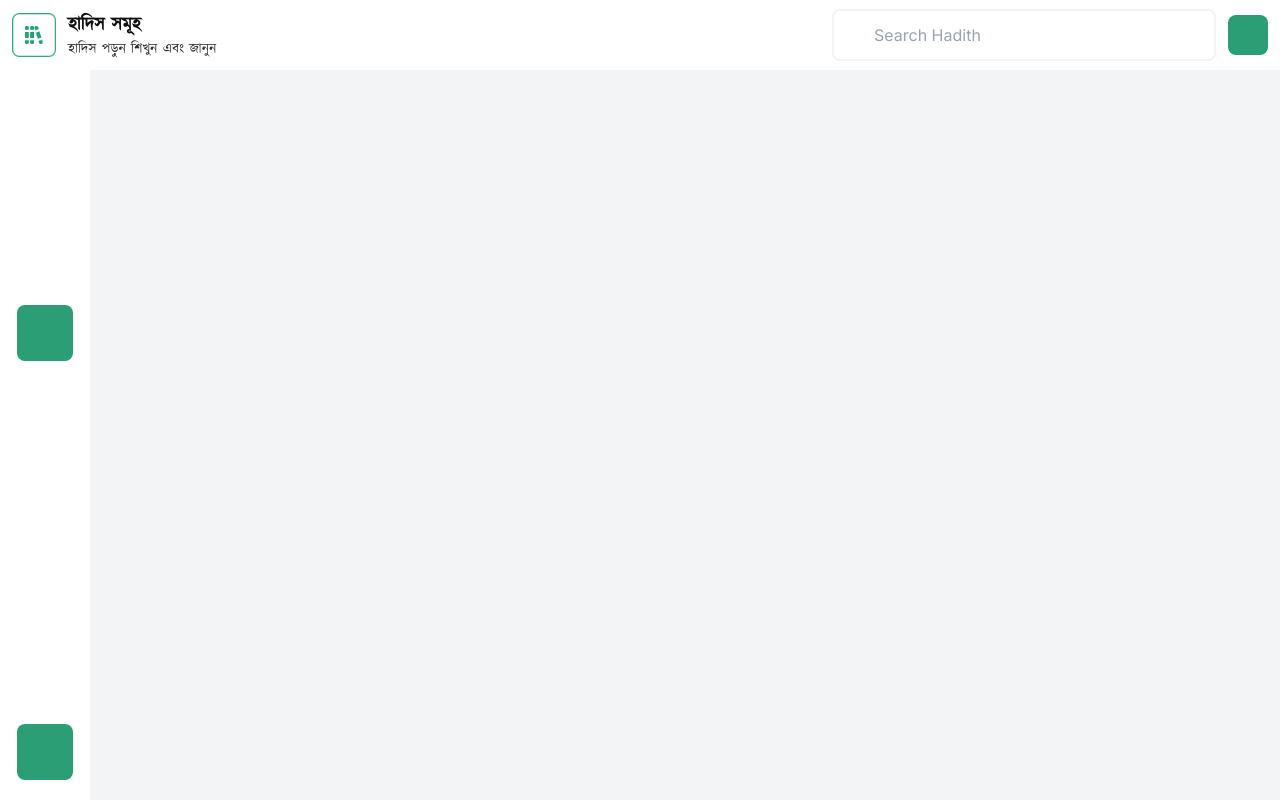
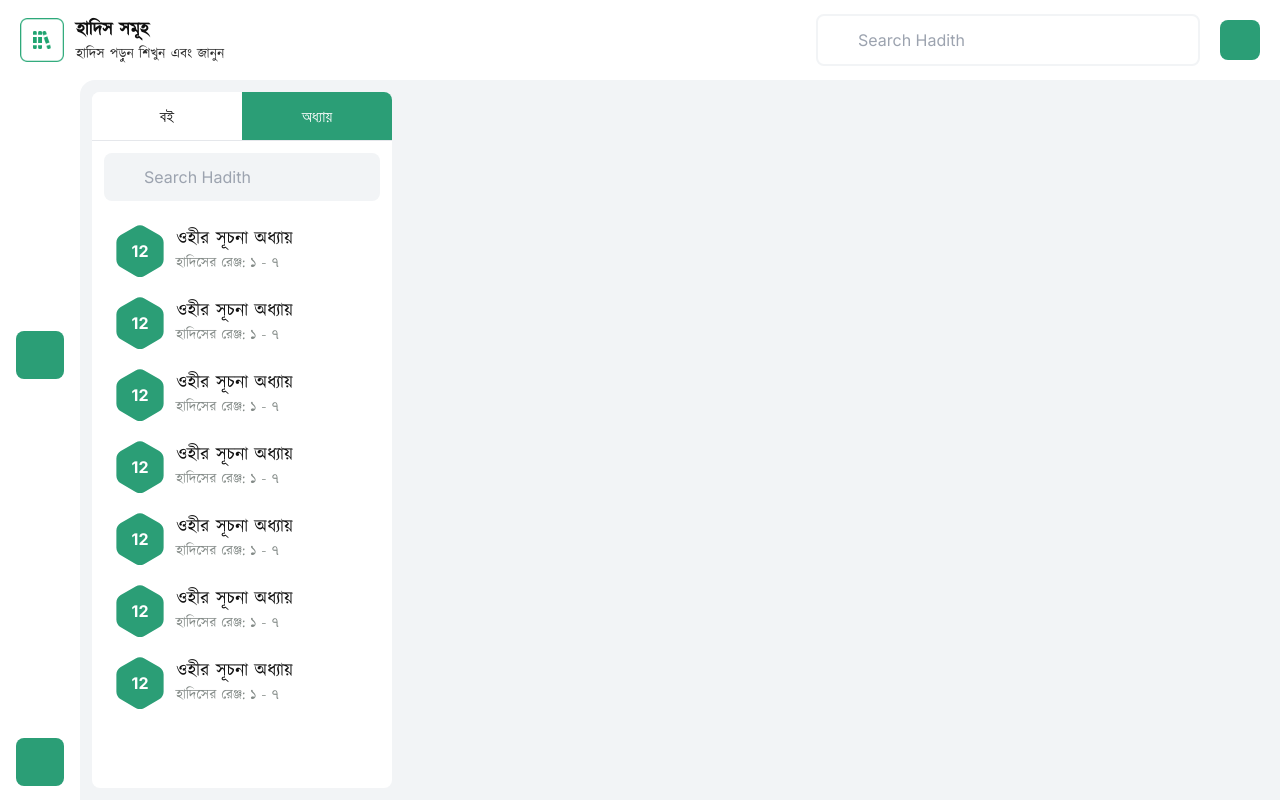
Before and after one commit to Iftekhar16/iHadis, a Next.js app: page / in a window 1280 px wide. Built offline with nearby package versions, Linux system fonts and the light colour scheme.

Commit message:
categories-col

```diff
--- a/src/app/components/BtnLeftNav.js
+++ b/src/app/components/BtnLeftNav.js
@@ -1,6 +1,6 @@
 export default function BtnLeftNav({iconOutlined, iconFilled, isActive, isSupport}){
     return(
-        <button className={`btn-nav group w-14 h-14 flex justify-center items-center rounded-lg transition ${isActive?"bg-accent2 text-light1":"bg-light1 hover:bg-light3"} ${isSupport?"absolute bottom-5 left-1/2 -translate-x-1/2":""}`}>
+        <button className={`btn-nav group w-12 h-12 flex justify-center items-center rounded-lg transition ${isActive?"bg-accent2 text-light1":"bg-light1 hover:bg-light3"} ${isSupport?"absolute bottom-6 left-1/2 -translate-x-1/2":""}`}>
             {/* <div className="icon-outlined block group-hover:hidden relative top-1 transition">{iconOutlined}</div> */}
             <div className="icon-outlined block group-hover:hidden relative top-1 transition"><iconify-icon icon={iconOutlined}></iconify-icon></div>
             <div className={`icon-filled hidden group-hover:block relative top-1 transition ${isActive?"text-light1":"text-accent2"}`}><iconify-icon icon={iconFilled}></iconify-icon></div>
--- /dev/null
+++ b/src/app/components/Category.js
@@ -0,0 +1,21 @@
+
+
+export default function Category({isActive}){
+
+
+
+    return(
+        <div className={`category bg-light1 hover:bg-accent1 p-3 mx-3 rounded-lg flex items-center gap-3 transition ${isActive?"bg-accent1":""}`}>
+            <div className="relative w-12 h-12">
+                <svg viewBox="0 0 44 48" fill="none" xmlns="http://www.w3.org/2000/svg">
+                    <path d="M18 1.3094C20.4752 -0.119662 23.5248 -0.119661 26 1.3094L39.6506 9.1906C42.1258 10.6197 43.6506 13.2607 43.6506 16.1188V31.8812C43.6506 34.7393 42.1258 37.3803 39.6506 38.8094L26 46.6906C23.5248 48.1197 20.4752 48.1197 18 46.6906L4.34936 38.8094C1.87416 37.3803 0.349365 34.7393 0.349365 31.8812V16.1188C0.349365 13.2607 1.87416 10.6197 4.34936 9.1906L18 1.3094Z" fill="#2B9E76"/>
+                </svg>
+                <div className="text mt-[2px] text-light1 font-bold absolute top-1/2 left-1/2 -translate-x-1/2 -translate-y-1/2">12</div>
+            </div>
+            <div className="text bangla">
+                <div className="title text-lg text-dark4 font-medium">ওহীর সূচনা অধ্যায়</div>
+                <div className="subtitle text-sm text-light4">হাদিসের রেঞ্জ: ১ - ৭</div>
+            </div>
+        </div>
+    )
+}
--- a/src/app/page.js
+++ b/src/app/page.js
@@ -1,11 +1,12 @@
 // import Image from "next/image";
 import NextImage from "./components/NextImage";
 import BtnLeftNav from "./components/BtnLeftNav";
+import Category from "./components/Category";
 
 export default function Home() {
     return (
         <main className="bg-light3 text-dark4 w-[100svw] h-[100svh] overflow-hidden font-inter">
-            <div className="top-nav-container bg-light1 h-[70px] flex justify-between items-center px-3">
+            <div className="top-nav-container bg-light1 h-[80px] flex justify-between items-center px-5">
                 <div className="logo-container flex items-center gap-3">
                     <div className="img-container w-11 h-11 relative">
                         <NextImage src={"/images/logos/home-logo.png"}></NextImage>
@@ -15,7 +16,7 @@ export default function Home() {
                         <div className="subtitle bangla text-sm text-dark1">হাদিস পড়ুন শিখুন এবং জানুন</div>
                     </div>
                 </div>
-                <div className="search-settings-container flex items-center gap-3">
+                <div className="search-settings-container flex items-center gap-5">
                     <form className="relative" action="">
                         <div className="icon absolute left-4 top-1/2 -translate-y-1/2 text-lg text-gray-400"><div className="relative top-1"><iconify-icon icon="mingcute:search-line"></iconify-icon></div></div>
                         <input className="w-96 border-2 border-light3 rounded-lg px-10 py-3" type="text" placeholder="Search Hadith"/>
@@ -27,8 +28,8 @@ export default function Home() {
             </div>
 
 
-            <div className="main-body-container">
-                <div className="left-nav-container bg-light1 w-[90px] h-[calc(100svh-70px)] overflow-y-scroll relative flex flex-col justify-center items-center gap-3 text-3xl">
+            <div className="body-container flex">
+                <div className="left-nav-container bg-light1 w-[80px] h-[calc(100svh-70px)] overflow-y-scroll relative flex flex-col justify-center items-center gap-3 text-2xl">
                     <BtnLeftNav iconOutlined="fluent:home-20-regular" iconFilled="fluent:home-20-filled"/>
                     <BtnLeftNav iconOutlined="ph:books-fill" iconFilled="ph:books-fill" isActive={true}/>
                     <BtnLeftNav iconOutlined="mage:book" iconFilled="mage:book-fill"/>
@@ -45,6 +46,55 @@ export default function Home() {
                         <div className="icon-outlined block group-hover:hidden relative top-1 transition"><iconify-icon icon={iconOutlined}></iconify-icon></div>
                     </button> */}
                 </div>
+
+
+                <div className="w-[calc(100svw-80px)] h-[calc(100svh-80px)] flex gap-3 bg-light3 relative p-3">
+                    <div className="top-round-container absolute top-0 left-0">
+                        <svg width="15" height="15" viewBox="0 0 50 50" fill="none" xmlns="http://www.w3.org/2000/svg">
+                            <path fill-rule="evenodd" clip-rule="evenodd" d="M50 0H0V50C0 22.3858 22.3858 0 50 0Z" fill="#FFFFFF"/>
+                        </svg>
+                    </div>
+
+
+                    <div className="category-col-container w-[300px] h-[calc(100svh-80px-24px)] flex flex-col bg-light1 rounded-lg">
+                        <div className="tab-container flex">
+                            <button className="book bg-light1 w-full p-3 rounded-tl-lg">বই</button>
+                            <button className="chapter bg-accent2 text-light1 w-full p-3 rounded-tr-lg">অধ্যায়</button>
+                        </div>
+                        <hr/>
+                        <form className="relative m-3" action="">
+                            <div className="icon absolute left-4 top-1/2 -translate-y-1/2 text-lg text-gray-400"><div className="relative top-1"><iconify-icon icon="mingcute:search-line"></iconify-icon></div></div>
+                            <input className="w-full bg-light3 rounded-lg px-10 py-3" type="text" placeholder="Search Hadith"/>
+                        </form>
+                        <div className="categories-container flex flex-col flex-grow-0 overflow-y-scroll pb-3">
+                            <Category isActive={true}/>
+                            <Category/>
+                            <Category/>
+                            <Category/>
+                            <Category/>
+                            <Category/>
+                            <Category/>
+                        </div>
+
+
+
+
+                    </div>
+
+
+
+
+
+
+
+
+
+
+
+
+                </div>
+
+
             </div>
 
 
--- a/tailwind.config.js
+++ b/tailwind.config.js
@@ -11,6 +11,7 @@ module.exports = {
             'light1' : '#ffffff',
             'light2' : '#fafbfb',
             'light3' : '#f2f4f6',
+            'light4' : '#848b88',
 
             'accent1' : '#ebfcf6',
             'accent2' : '#2b9e76',
```
Also changed, not shown: public/images/categories-polygon.svg (added), public/images/nav-round.svg (added).
